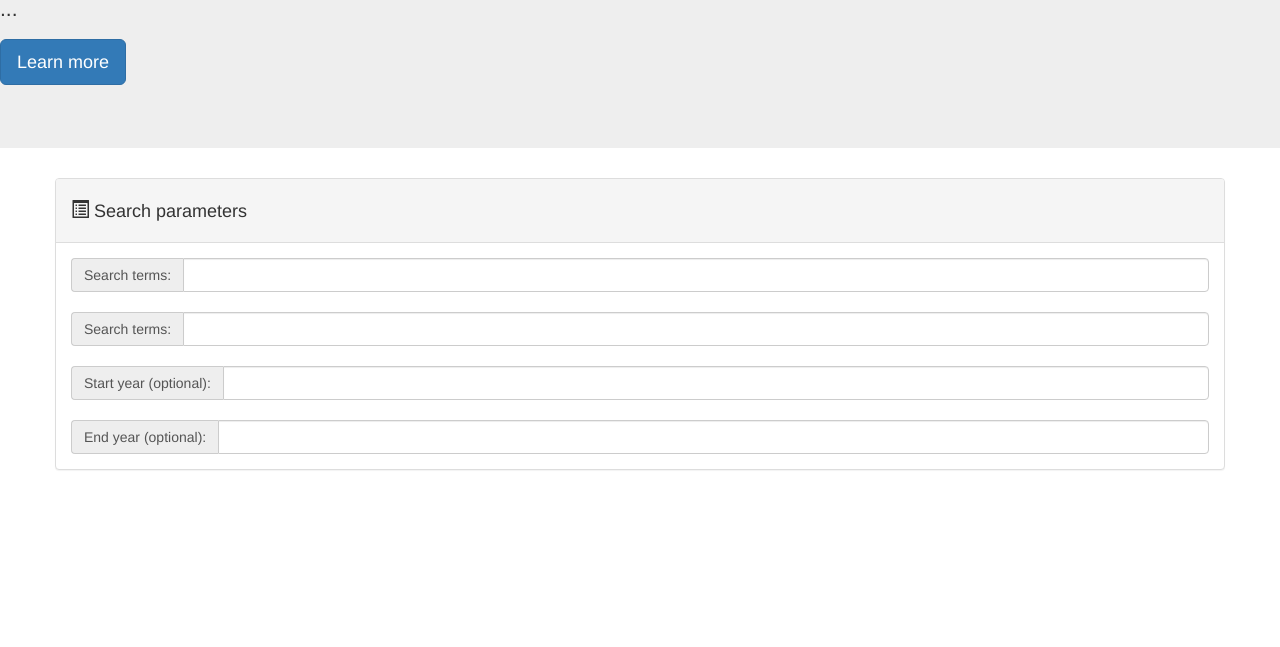
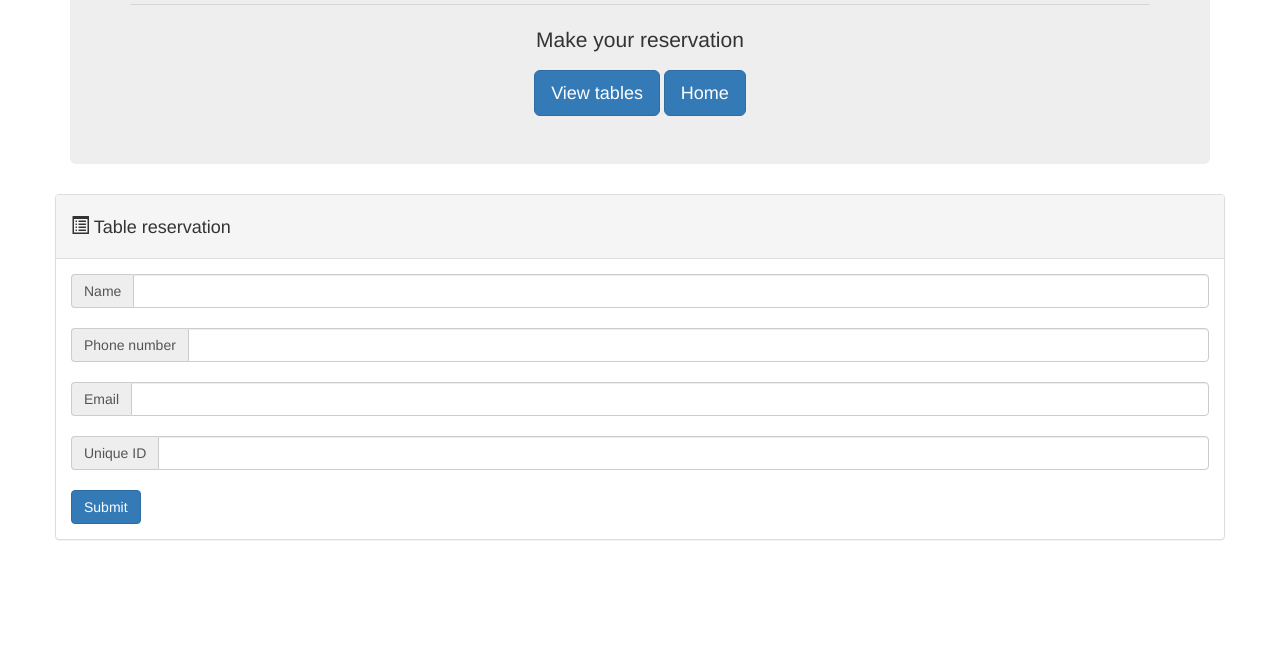
Before and after one commit to jaylesh27/restaurant, a plain HTML site: page reserve.html in a window 1280 px wide. Shown: the part 153-800 px from the top of the page. Drawn offline with nearby package versions, Linux system fonts and the light colour scheme.

Commit message:
added input groups, buttons, and assets folder

```diff
--- /dev/null
+++ b/assets/css/reset.css
@@ -0,0 +1,48 @@
+/* http://meyerweb.com/eric/tools/css/reset/
+   v2.0 | 20110126
+   License: none (public domain)
+*/
+
+html, body, div, span, applet, object, iframe,
+h1, h2, h3, h4, h5, h6, p, blockquote, pre,
+a, abbr, acronym, address, big, cite, code,
+del, dfn, em, img, ins, kbd, q, s, samp,
+small, strike, strong, sub, sup, tt, var,
+b, u, i, center,
+dl, dt, dd, ol, ul, li,
+fieldset, form, label, legend,
+table, caption, tbody, tfoot, thead, tr, th, td,
+article, aside, canvas, details, embed,
+figure, figcaption, footer, header, hgroup,
+menu, nav, output, ruby, section, summary,
+time, mark, audio, video {
+	margin: 0;
+	padding: 0;
+	border: 0;
+	font-size: 100%;
+	font: inherit;
+	vertical-align: baseline;
+}
+/* HTML5 display-role reset for older browsers */
+article, aside, details, figcaption, figure,
+footer, header, hgroup, menu, nav, section {
+	display: block;
+}
+body {
+	line-height: 1;
+}
+ol, ul {
+	list-style: none;
+}
+blockquote, q {
+	quotes: none;
+}
+blockquote:before, blockquote:after,
+q:before, q:after {
+	content: '';
+	content: none;
+}
+table {
+	border-collapse: collapse;
+	border-spacing: 0;
+}
--- a/reserve.html
+++ b/reserve.html
@@ -2,51 +2,64 @@
 <html>
 <head>
 	<title>Reservation Page</title>
-
+	<link rel="stylesheet" type="text/css" href="assets/css/reset.css">
 	<link rel="stylesheet" href="https://maxcdn.bootstrapcdn.com/bootstrap/3.3.6/css/bootstrap.min.css" integrity="sha384-1q8mTJOASx8j1Au+a5WDVnPi2lkFfwwEAa8hDDdjZlpLegxhjVME1fgjWPGmkzs7" crossorigin="anonymous">
 
 	<link rel="stylesheet" type="text/css" href="assets/css/style.css">
 </head>
 <body>
+
+<div class = "container">
+
 <div class="jumbotron">
-  <h1>Hello, world!</h1>
-  <p>...</p>
-  <p><a class="btn btn-primary btn-lg" href="#" role="button">Learn more</a></p>
+	<h1 class = "text-center">Hot Restaurant</h1>
+	<hr>
+	<p class = "text-center">Make your reservation</p>
+	<div class = "text-center">
+		<a href = "waiting-list.html">
+		<button type = "button" class = "btn btn-lg btn-primary">View tables</button>
+		</a>
+		<a href = "index.html">
+		<button type = "button" class = "btn btn-lg btn-primary">Home</button>
+		</a>
+	</div>
 </div>
 
-<div class = "container">
+
 <div class = "row">
 	<div class="panel panel-default">
 		<div class="panel-heading">
-				<h4><span class = "glyphicon glyphicon-list-alt"></span>  Search parameters</h4>
+			<h4><span class = "glyphicon glyphicon-list-alt"></span>  Table reservation</h4>
 		</div>
 
 		<div class="panel-body" id = "panel-one">
 			<div class="input-group">
-  					<span class="input-group-addon">Search terms:</span>
+					<span class="input-group-addon">Name</span>
 					<input type="text" class="form-control" aria-describedby="basic-addon1">
 			</div>
 			<br>
 			<div class="input-group">
-	  				<span class="input-group-addon">Search terms:</span>
+  				<span class="input-group-addon">Phone number</span>
   				<input type="text" class="form-control" aria-describedby="basic-addon1">
 			</div>
 			<br>
 			<div class="input-group">
-  					<span class="input-group-addon">Start year (optional):</span>
+					<span class="input-group-addon">Email</span>
 					<input type="text" class="form-control" aria-describedby="basic-addon1">
 			</div>
 			<br>
 			<div class="input-group">
-
-  					<span class="input-group-addon">End year (optional):</span>
+					<span class="input-group-addon">Unique ID</span>
 					<input type="text" class="form-control" aria-describedby="basic-addon1">
-
 			</div>
-			</div>
+			<br>
+			<button type = "submit" class = "btn btn-primary submit">Submit</button>
 		</div>
 	</div>
 </div>
 
+
+</div>
+
 </body>
 </html>
```
Also changed, not shown: index.html (+15 -4 lines), waiting-list.html (+29 -0 lines), assets/css/style.css (added). Lines whose indentation alone changed are shown as unchanged.
